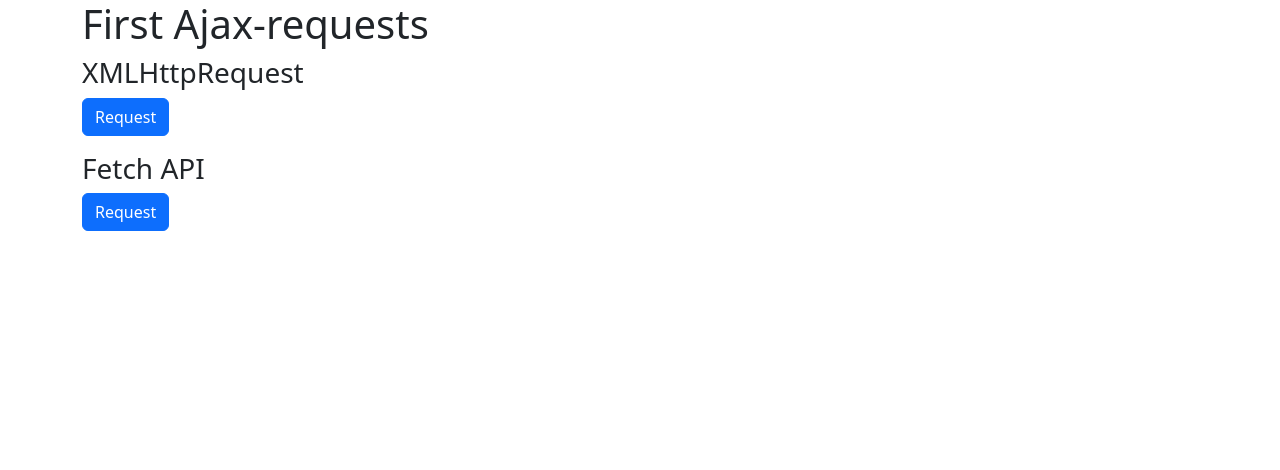
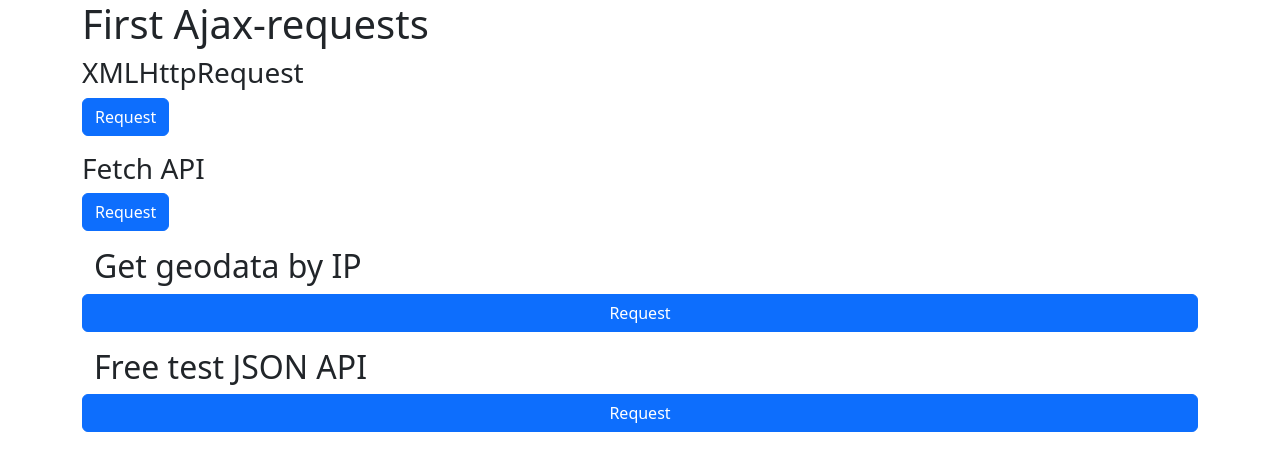
Before and after one commit to DrShiz/specialist_ajax, a plain HTML site: page 01-start.html in a window 1280 px wide. Drawn offline with nearby package versions, Linux system fonts and the light colour scheme.

Commit message:
complete lab1

```diff
--- a/01-start.html
+++ b/01-start.html
@@ -72,6 +72,73 @@
                 </script>
             </section>
 
+            <section>
+                <div class="container">
+                    <div class="row">
+                        <h2>Get geodata by IP</h2>
+                        <a href="#" class="btn btn-primary" onclick="fn3()">Request</a>
+                        <p id="result3"></p>
+                    </div>
+                </div>
+                <script>
+                    function fn3() {
+                        let xhr = new XMLHttpRequest();
+                        xhr.onreadystatechange = () => {
+                            console.log(`State: ${xhr.readyState}`);
+                            if(xhr.readyState === 4) {
+                                console.log(`HTTP-response status: ${xhr.status}`);
+                                if(xhr.status === 200) {
+                                    console.log(`Response type: ${xhr.responseType}`);
+                                    console.log(`Response: ${xhr.responseText}`);
+                                    console.log(JSON.parse(xhr.responseText));
+
+                                    const data = JSON.parse(xhr.responseText);
+
+                                    result3.innerHTML = '';
+                                    result3.innerHTML = `<div>
+                                        <h3>IP: ${data.data.ip}</h3>
+                                        <p>City: ${data.data.location.city.name}</p>
+                                        <p>Country: ${data.data.location.country.name}</p>
+                                        </div>`;
+                                };
+                            };
+                        };
+                        xhr.open("GET", "https://api.ipbase.com/v2/info", true);
+                        xhr.setRequestHeader("apikey", "RAbHQxh7nQpFpMdXJHQsTgDvp6cFt0puJj7lpI7n");
+                        xhr.send(null);
+                    }
+                </script>
+            </section>
+            <section>
+                <div class="container">
+                    <div class="row">
+                        <h2>Free test JSON API</h2>
+                        <a href="#" class="btn btn-primary" onclick="fn4()">Request</a>
+                        <p id="result4"></p>
+                    </div>
+                </div>
+                <script>
+                    function fn4() {
+                        fetch('https://jsonplaceholder.typicode.com/users')
+                        .then(response => {
+                            console.log(`Object response: `, response);
+                            response.json().then(data => {
+                                result4.innerHTML = '';
+                                data.forEach(item => {
+                                    result4.innerHTML += `<div>
+                                        <h3>Name: ${item.name}</h3>
+                                        <p>E-mail: ${item.email}</p>
+                                        <p>Company: ${item.company.name}</p>
+                                        </div>`
+                                });
+                            })
+                        }).catch(error => {
+                            console.log(error);
+                        })
+                    }
+                </script>
+            </section>
+
         </div>
     </div>
 
```
